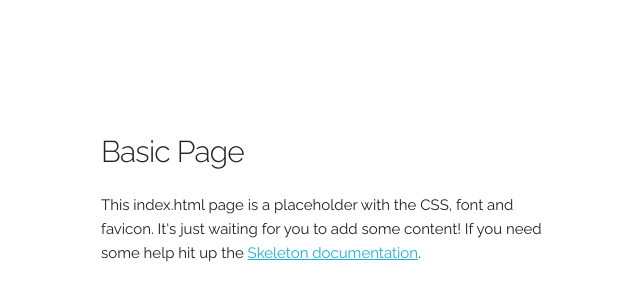
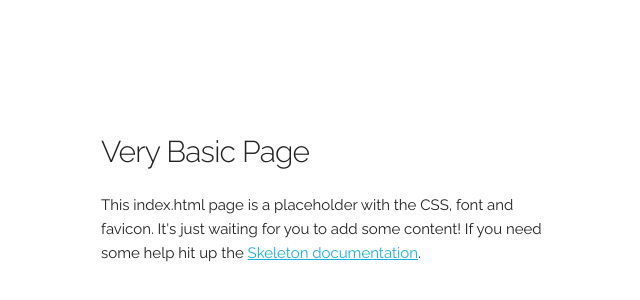
Before and after one commit to joaoahmad/JokerBoilerplate, a plain HTML site: page index.html in a window 1280 px wide. Shown: the part 108-408 px from the top of the page, without its empty margins (59-699 px from the left). Drawn offline with Linux system fonts and the light colour scheme.

Commit message:
teste index

```diff
--- a/index.html
+++ b/index.html
@@ -34,7 +34,7 @@
   <div class="container">
     <div class="row">
       <div class="one-half column" style="margin-top: 25%">
-        <h4>Basic Page</h4>
+        <h4>Very Basic Page </h4>
         <p>This index.html page is a placeholder with the CSS, font and favicon. It's just waiting for you to add some content! If you need some help hit up the <a href="http://www.getskeleton.com">Skeleton documentation</a>.</p>
       </div>
     </div>
```
